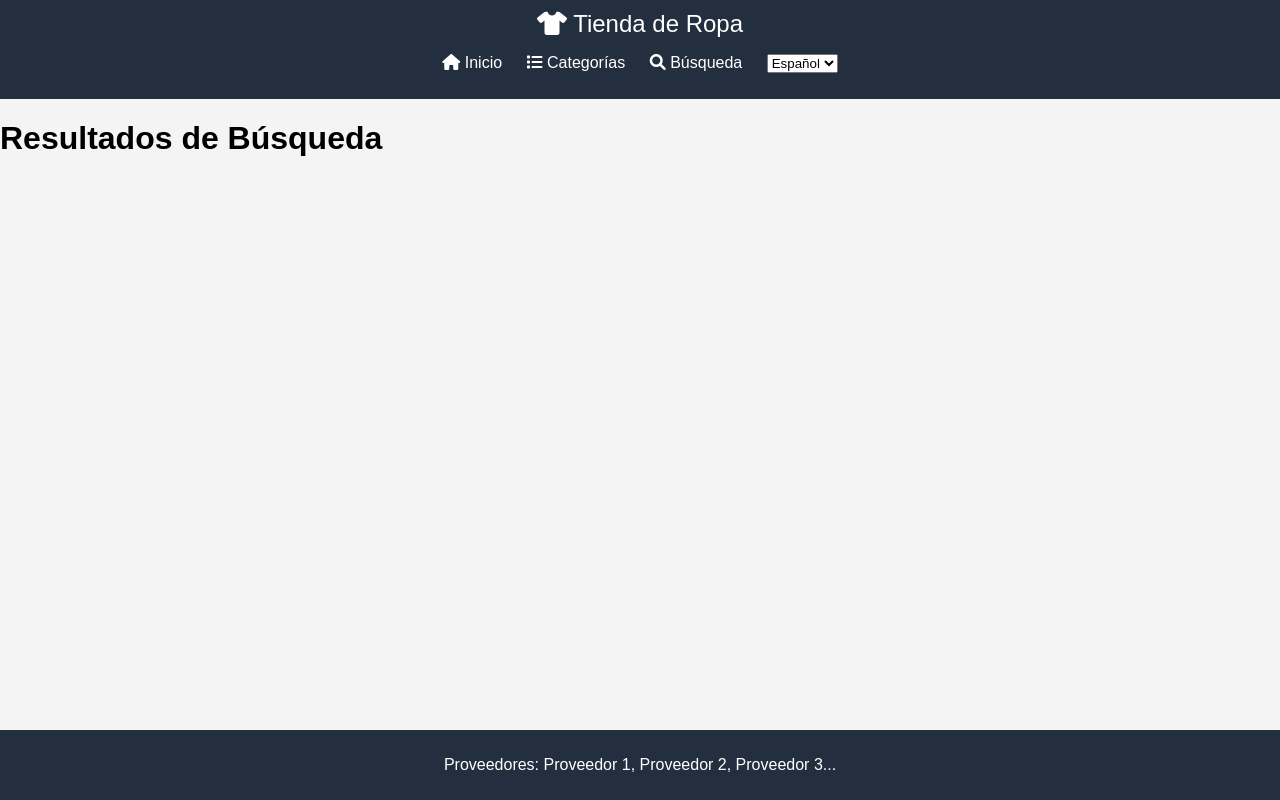
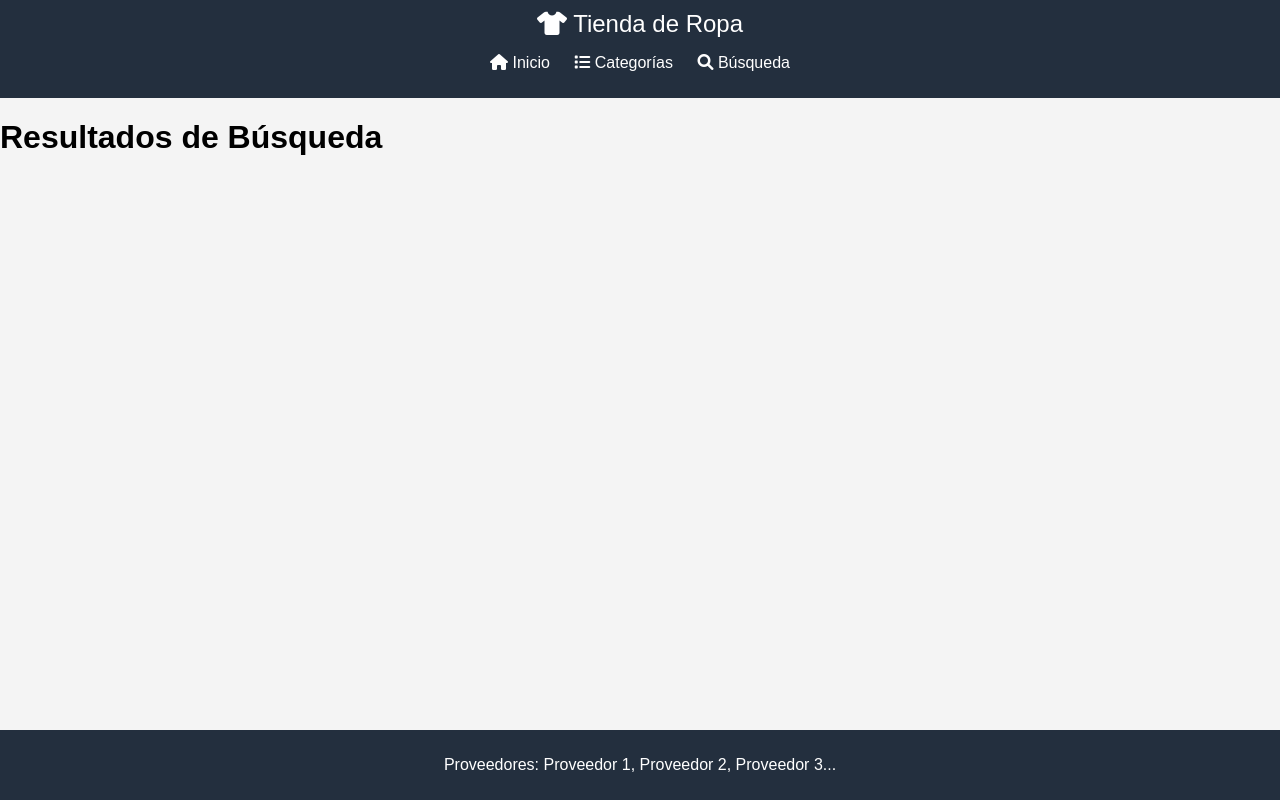
Before and after one commit to A-Graterol/Store-1, a plain HTML site: page busqueda.html in a window 1280 px wide. Drawn offline with Linux system fonts and the light colour scheme.

Commit message:
Pagina actualizada

```diff
--- a/busqueda.html
+++ b/busqueda.html
@@ -15,12 +15,7 @@
                 <li><a href="index.html" id="home-link"><i class="fas fa-home"></i> Inicio</a></li>
                 <li><a href="categorias.html" id="categories-link"><i class="fas fa-list"></i> Categorías</a></li>
                 <li><a href="busqueda.html" id="search-link"><i class="fas fa-search"></i> Búsqueda</a></li>
-                <li>
-                    <select id="language-select">
-                        <option value="es">Español</option>
-                        <option value="en">English</option>
-                    </select>
-                </li>
+
             </ul>
         </nav>
     </header>
```
Also changed, not shown: categorias.html (+1 -6 lines), index.html (+1 -6 lines).
